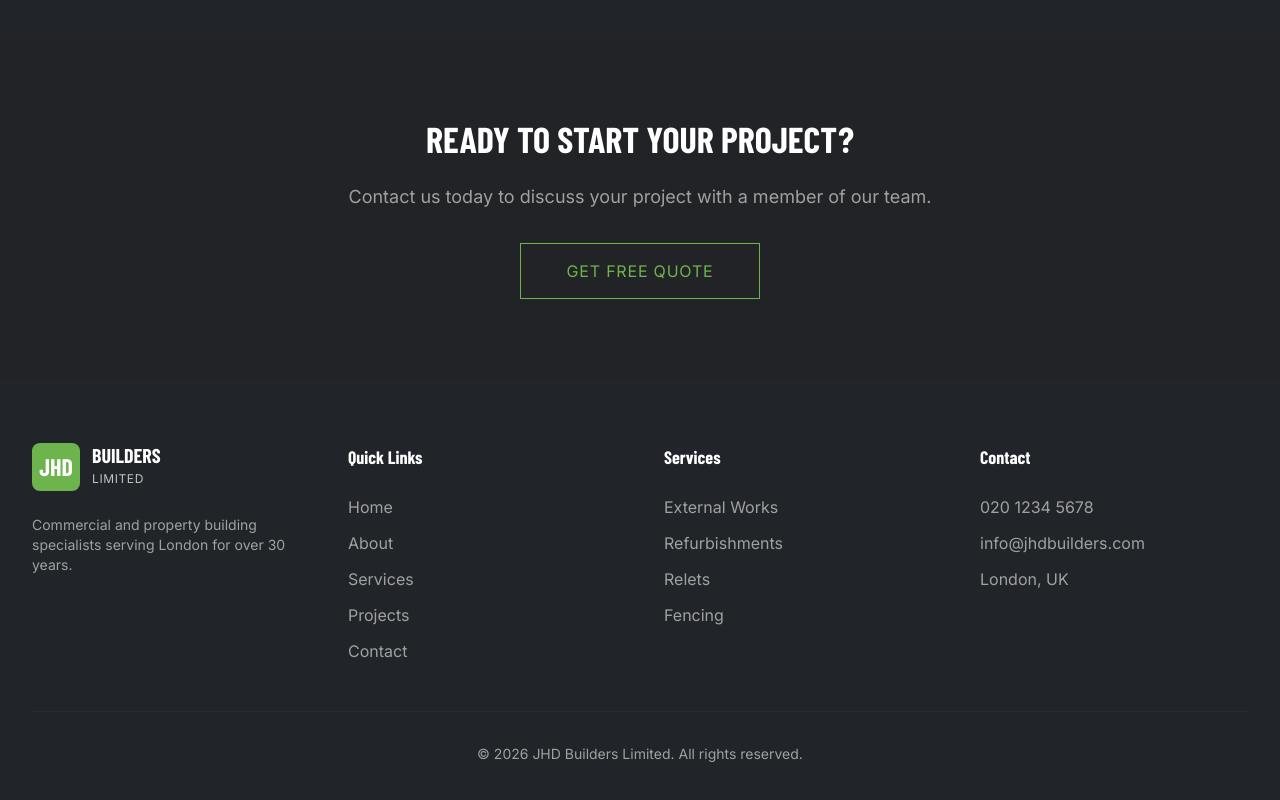
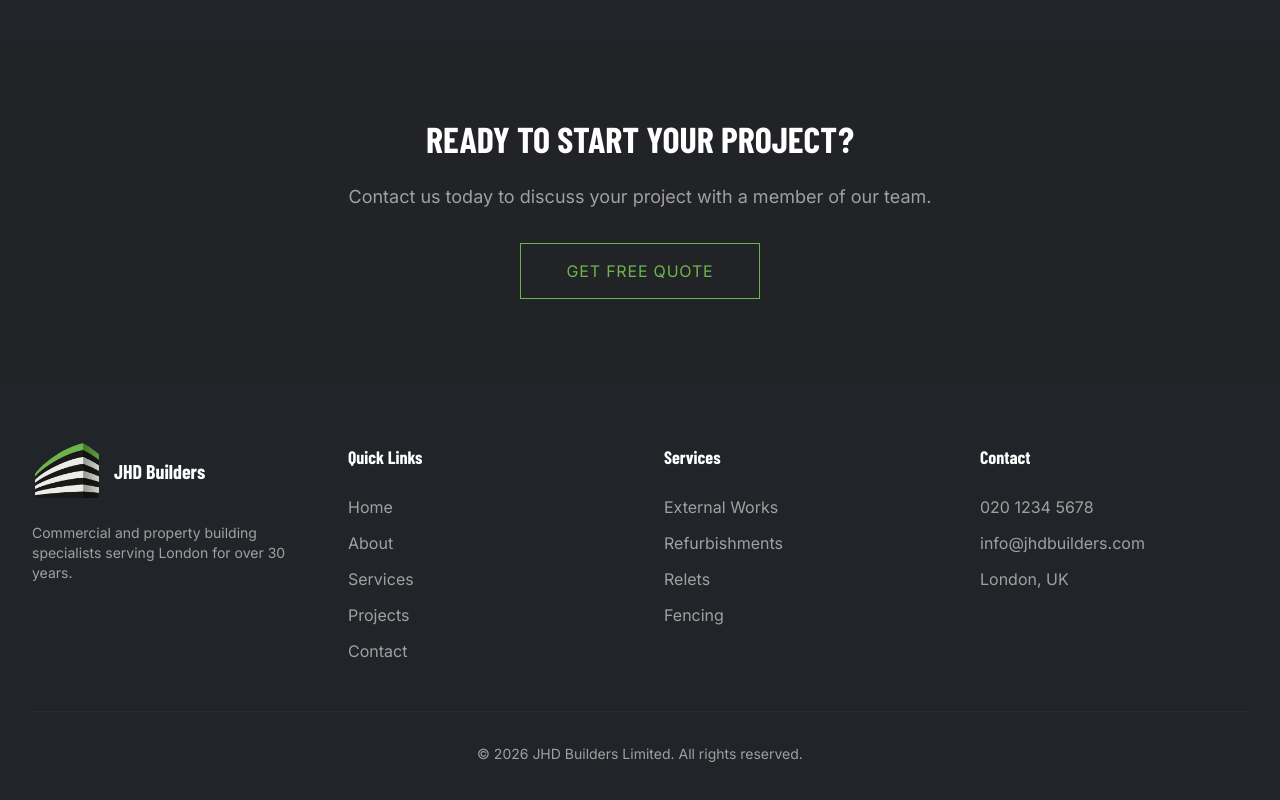
Before and after one commit to vishal-mayo/jhd-builders-website, a React (Vite) app: page / in a window 1280 px wide. Shown: the part 4448-5248 px from the top of the page. Built offline with nearby package versions, Linux system fonts and the light colour scheme; a web font is replaced by a local one.

Commit message:
Update footer logo to match navigation style
- Replaced placeholder green square with actual logo image
- Added 'JHD Builders' text next to logo (matches nav)
- Uses same logo.png as navigation

```diff
--- a/src/components/Footer.jsx
+++ b/src/components/Footer.jsx
@@ -1,4 +1,6 @@
 import { Link } from 'react-router-dom'
+
+const JHD_LOGO = '/images/logo.png'
 
 function Footer() {
   return (
@@ -7,13 +9,12 @@ function Footer() {
         <div className="grid md:grid-cols-4 gap-12">
           <div className="md:col-span-1">
             <Link to="/" className="flex items-center gap-3 mb-6">
-              <div className="w-12 h-12 bg-primary rounded-lg flex items-center justify-center">
-                <span className="font-condensed font-bold text-2xl text-white">JHD</span>
-              </div>
-              <div>
-                <span className="font-condensed font-bold text-xl text-white block leading-none">BUILDERS</span>
-                <span className="text-grey-light text-xs tracking-wider">LIMITED</span>
-              </div>
+              <img
+                src={JHD_LOGO}
+                alt="JHD Builders Limited"
+                className="h-14 w-auto"
+              />
+              <span className="font-condensed font-bold text-xl text-white">JHD Builders</span>
             </Link>
             <p className="text-grey-text text-sm mb-6">Commercial and property building specialists serving London for over 30 years.</p>
           </div>
```
